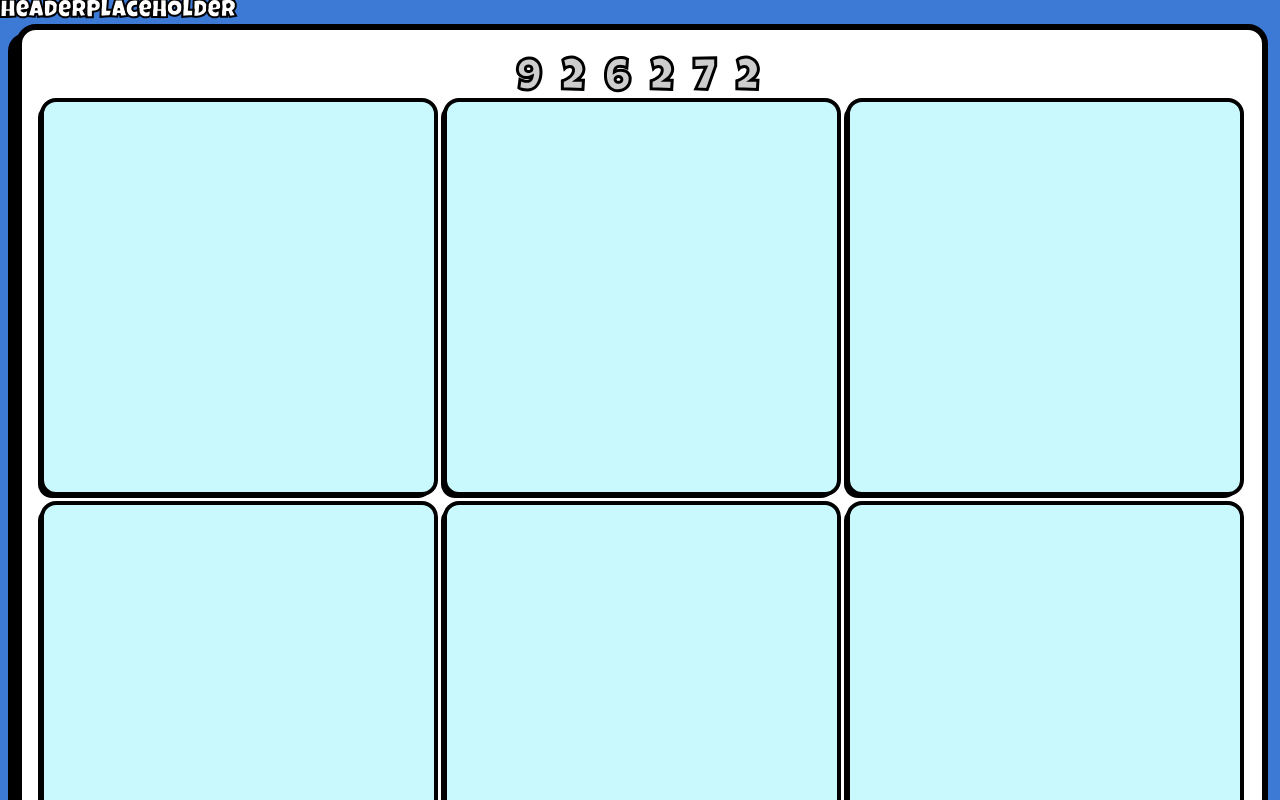
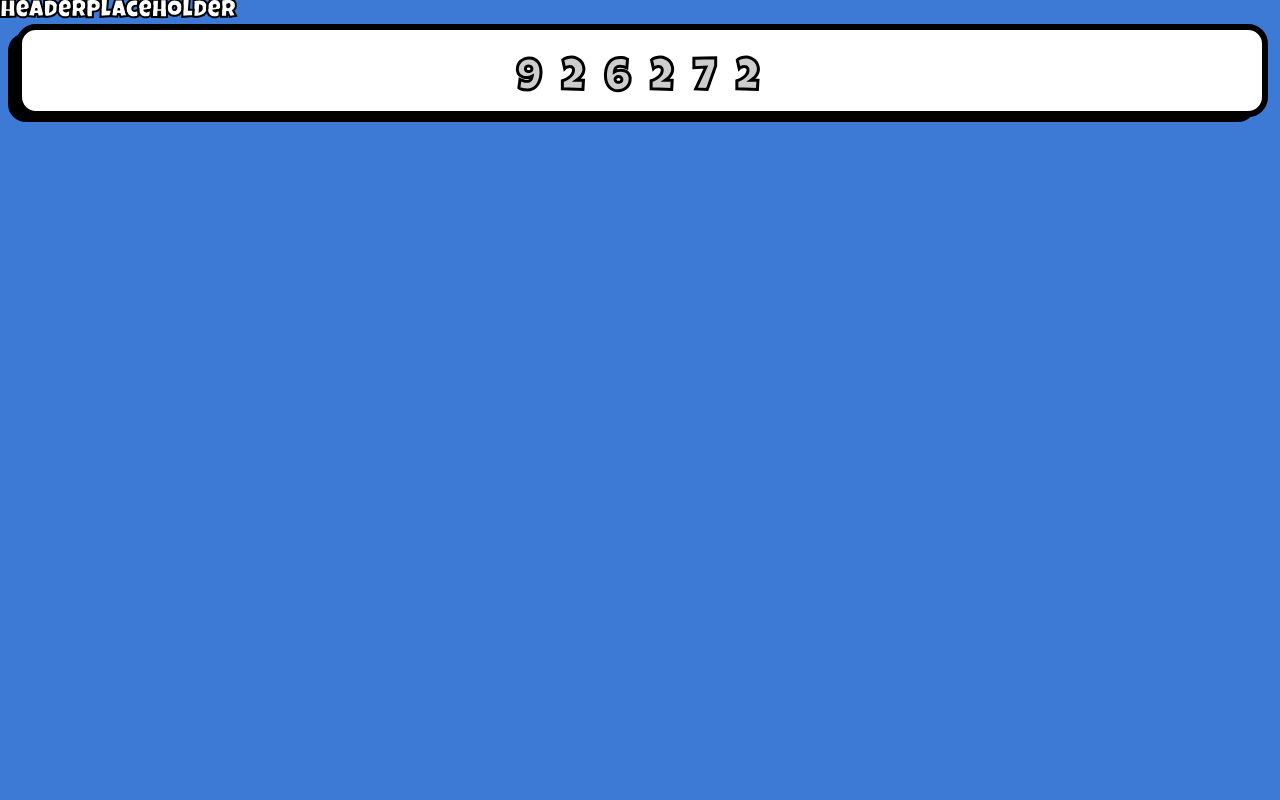
Before and after one commit to Tal-Benadon/TicTacToe-websocket-client, a React (Vite) app: page /GameBoard in a window 1280 px wide. Shown: the top 800 px of the page. Built offline with nearby package versions, Linux system fonts and the light colour scheme.

Commit message:
Witing page fixed

```diff
--- a/src/componnents/WhiteWrapperBox/index.jsx
+++ b/src/componnents/WhiteWrapperBox/index.jsx
@@ -14,14 +14,13 @@ export default function WhiteWrapperBox({ children, title = '', style = {} }) {
 
     return (
 
-
-
         <div className={styles.wrapperContainer} style={{ ...style }}>
             {title ? <h2>{title}</h2> : ''}
+
+            {children =
             <div className={styles.cod}>
             {newCod }
-            </div>
-            {children}
+            </div>}
         </div>
     )
 }
```
